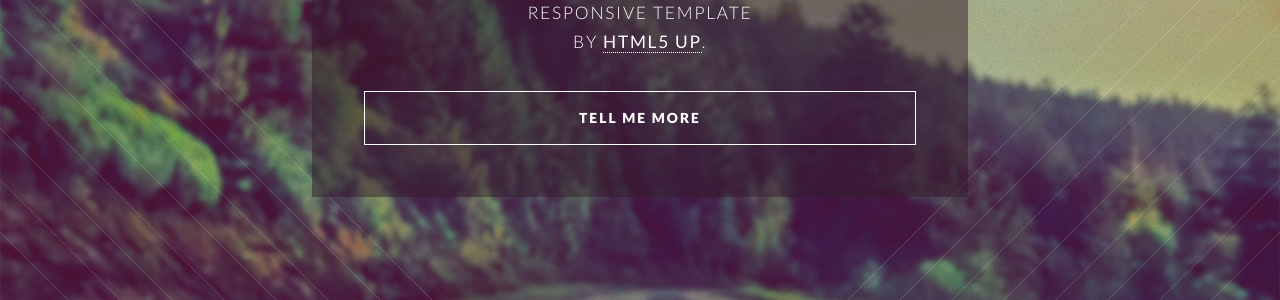
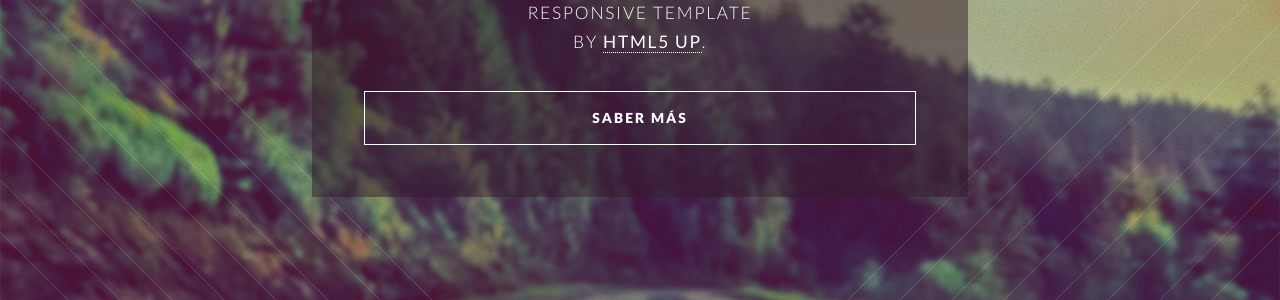
Before and after one commit to Vico2001/Vico2001.github.io, a Jekyll site: the page built from index.html, in a window 1280 px wide and 900 px high. Shown: the part 299-599 px from the top of the window. Built offline with Jekyll 4.4.1, drawn with Linux system fonts in a browser that asks for light colours.

Commit message:
Update banner.html

```diff
--- a/_includes/banner.html
+++ b/_includes/banner.html
@@ -19,7 +19,7 @@
         by <a href="http://html5up.net">HTML5 UP</a>.</p>
         <footer>
             <ul class="buttons vertical">
-                <li><a href="#main" class="button fit scrolly">Tell Me More</a></li>
+                <li><a href="#main" class="button fit scrolly">Saber Más</a></li>
             </ul>
         </footer>
 
```
